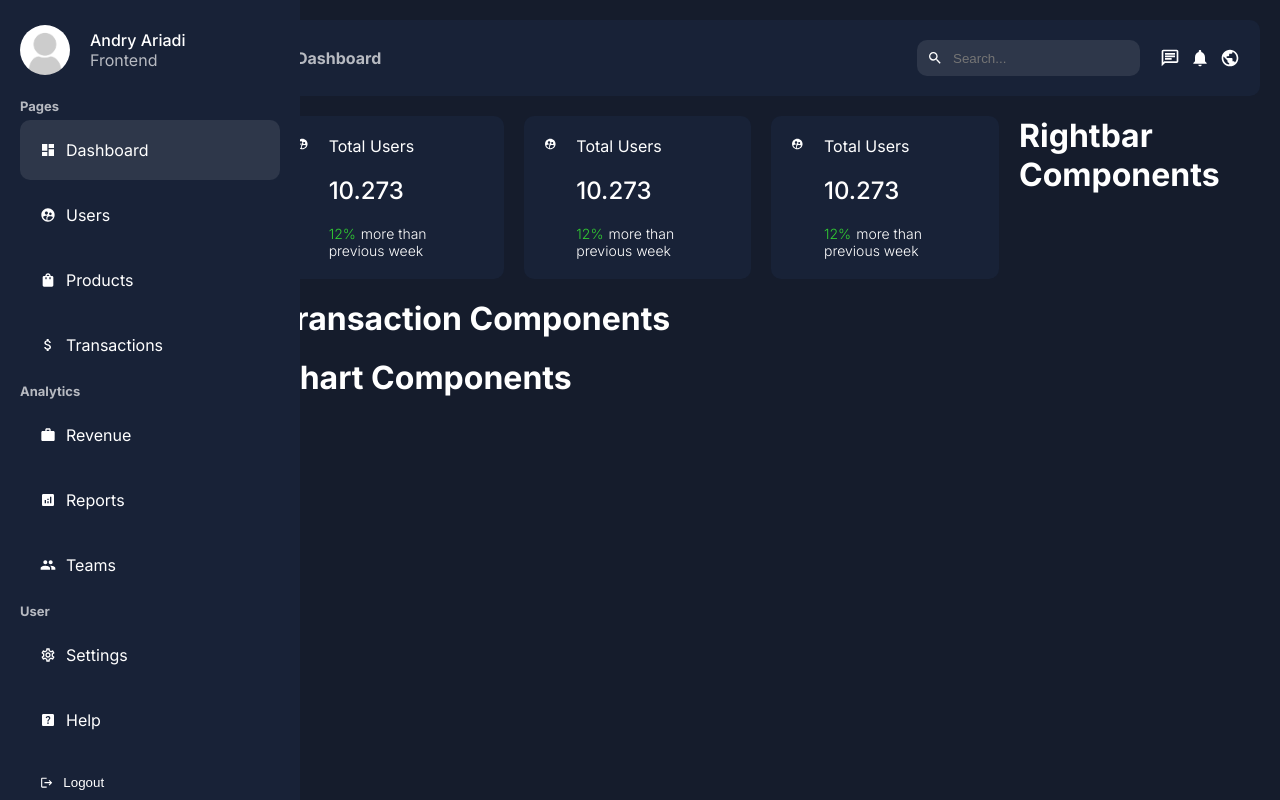
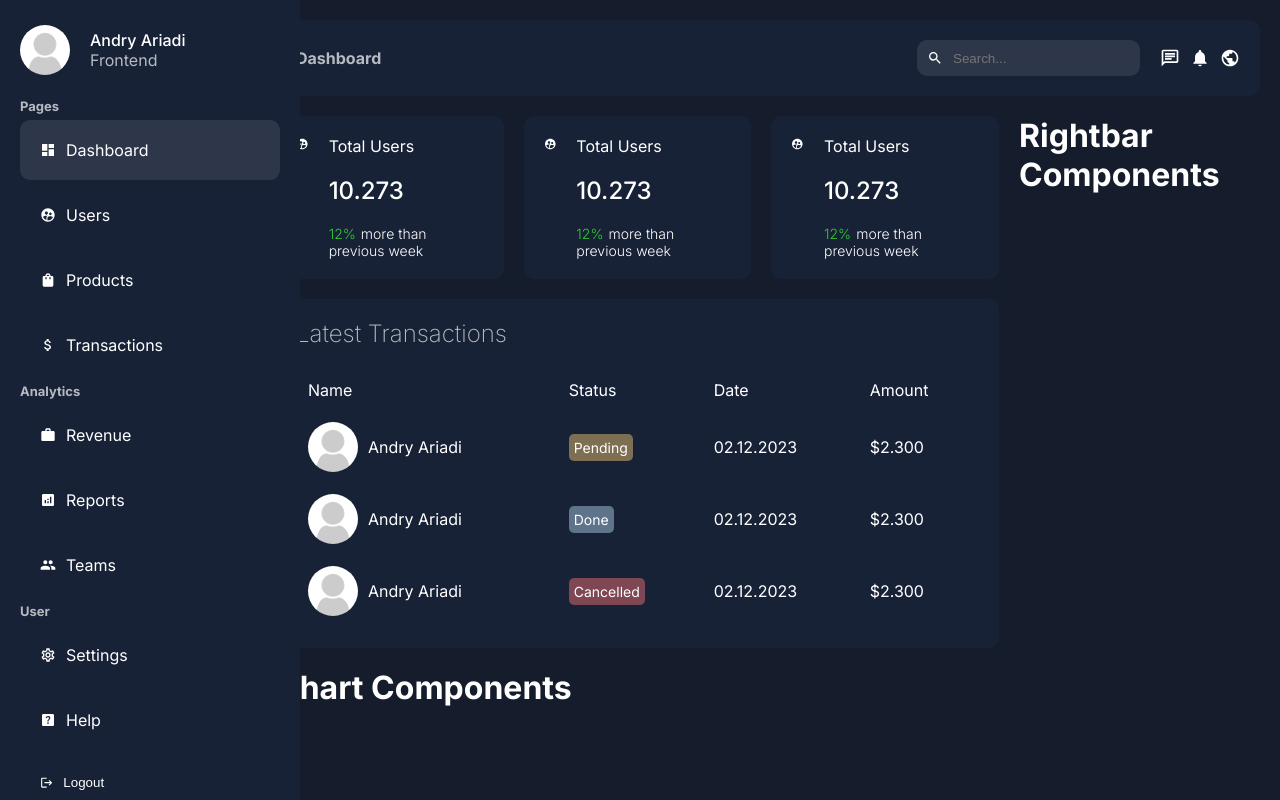
Before and after one commit to andryariadi/CMS-Dashboard-, a Next.js app in the folder cms-dashboard/: page /dashboard in a window 1280 px wide. Built offline with nearby package versions, Linux system fonts and the light colour scheme.

Commit message:
styling transaction table

```diff
--- a/cms-dashboard/src/app/dashboard/dashboard.module.css
+++ b/cms-dashboard/src/app/dashboard/dashboard.module.css
@@ -40,12 +40,12 @@
 .navbar {
   flex: 4;
   padding: 20px;
-  max-width: 100%; /* Set maximum width to the full width of the viewport */
-  box-sizing: border-box; /* Include padding and border in the element's total width */
+  max-width: 100%;
+  /* min-width: 80%; */
+  box-sizing: border-box;
   position: fixed;
-  left: 20%; /* Maintain the same left margin as the original margin-left for the sidebar */
-  width: 80%; /* Adjust the width to balance with the sidebar */
-  z-index: -1; /* Ensure navbar stays above the sidebar */
+  left: 20%;
+  z-index: -1;
 }
 
 .wrapper {
--- a/cms-dashboard/src/components/dashboard/navbar/navbar.module.css
+++ b/cms-dashboard/src/components/dashboard/navbar/navbar.module.css
@@ -42,4 +42,5 @@
   display: flex;
   align-items: center;
   gap: 10px;
+  cursor: pointer;
 }
--- a/cms-dashboard/src/components/dashboard/transactions/transaction.jsx
+++ b/cms-dashboard/src/components/dashboard/transactions/transaction.jsx
@@ -1,7 +1,64 @@
+import styles from "./transaction.module.css";
+import Image from "next/image";
+import user from "@/assets/users.png";
+
 export default function Transaction() {
   return (
     <>
-      <h1>Transaction Components</h1>
+      <div className={styles.container}>
+        <h2 className={styles.title}>Latest Transactions</h2>
+        <table className={styles.table}>
+          <thead>
+            <tr>
+              <td>Name</td>
+              <td>Status</td>
+              <td>Date</td>
+              <td>Amount</td>
+            </tr>
+          </thead>
+          <tbody>
+            <tr>
+              <td>
+                <div className={styles.user}>
+                  <Image src={user} alt="users" width={50} height={50} className={styles.userImg} />
+                  Andry Ariadi
+                </div>
+              </td>
+              <td>
+                <span className={`${styles.status} ${styles.pending}`}>Pending</span>
+              </td>
+              <td>02.12.2023</td>
+              <td>$2.300</td>
+            </tr>
+            <tr>
+              <td>
+                <div className={styles.user}>
+                  <Image src={user} alt="users" width={50} height={50} className={styles.userImg} />
+                  Andry Ariadi
+                </div>
+              </td>
+              <td>
+                <span className={`${styles.status} ${styles.done}`}>Done</span>
+              </td>
+              <td>02.12.2023</td>
+              <td>$2.300</td>
+            </tr>
+            <tr>
+              <td>
+                <div className={styles.user}>
+                  <Image src={user} alt="users" width={50} height={50} className={styles.userImg} />
+                  Andry Ariadi
+                </div>
+              </td>
+              <td>
+                <span className={`${styles.status} ${styles.cancelled}`}>Cancelled</span>
+              </td>
+              <td>02.12.2023</td>
+              <td>$2.300</td>
+            </tr>
+          </tbody>
+        </table>
+      </div>
     </>
   );
 }
--- a/cms-dashboard/src/components/dashboard/transactions/transaction.module.css
+++ b/cms-dashboard/src/components/dashboard/transactions/transaction.module.css
@@ -0,0 +1,49 @@
+.container {
+  background-color: var(--bgSoft);
+  padding: 20px;
+  border-radius: 10px;
+}
+
+.title {
+  color: var(--textSoft);
+  font-weight: 200;
+  margin-bottom: 20px;
+}
+
+.table {
+  width: 100%;
+}
+
+.table td {
+  padding: 10px;
+}
+
+.user {
+  display: flex;
+  align-items: center;
+  gap: 10px;
+}
+
+.userImg {
+  border-radius: 50%;
+  object-fit: cover;
+}
+
+.status {
+  color: white;
+  font-size: 14px;
+  padding: 5px;
+  border-radius: 5px;
+}
+
+.pending {
+  background-color: #f7cb7375;
+}
+
+.done {
+  background-color: #afd6ee75;
+}
+
+.cancelled {
+  background-color: #f7737375;
+}
```
